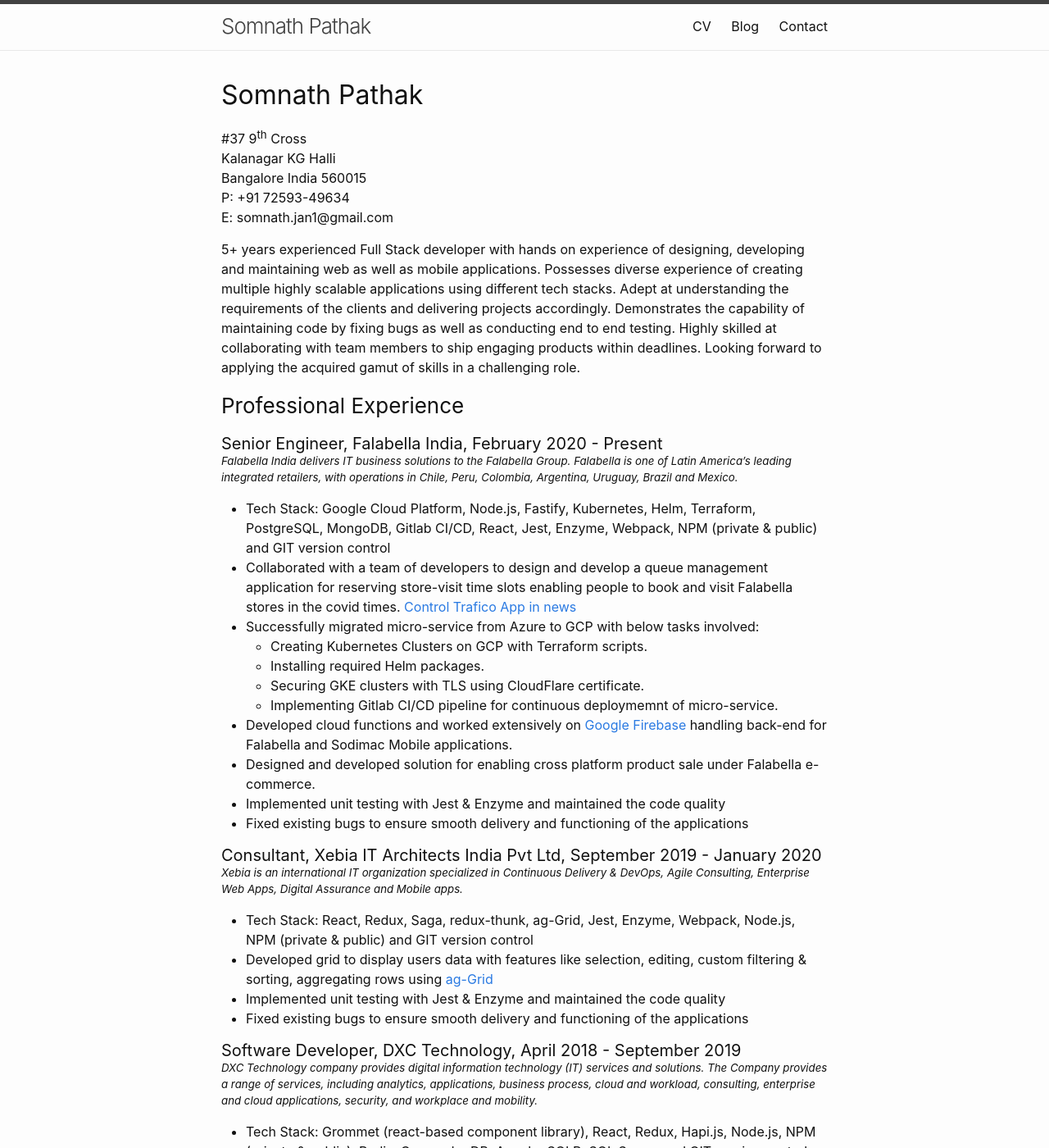
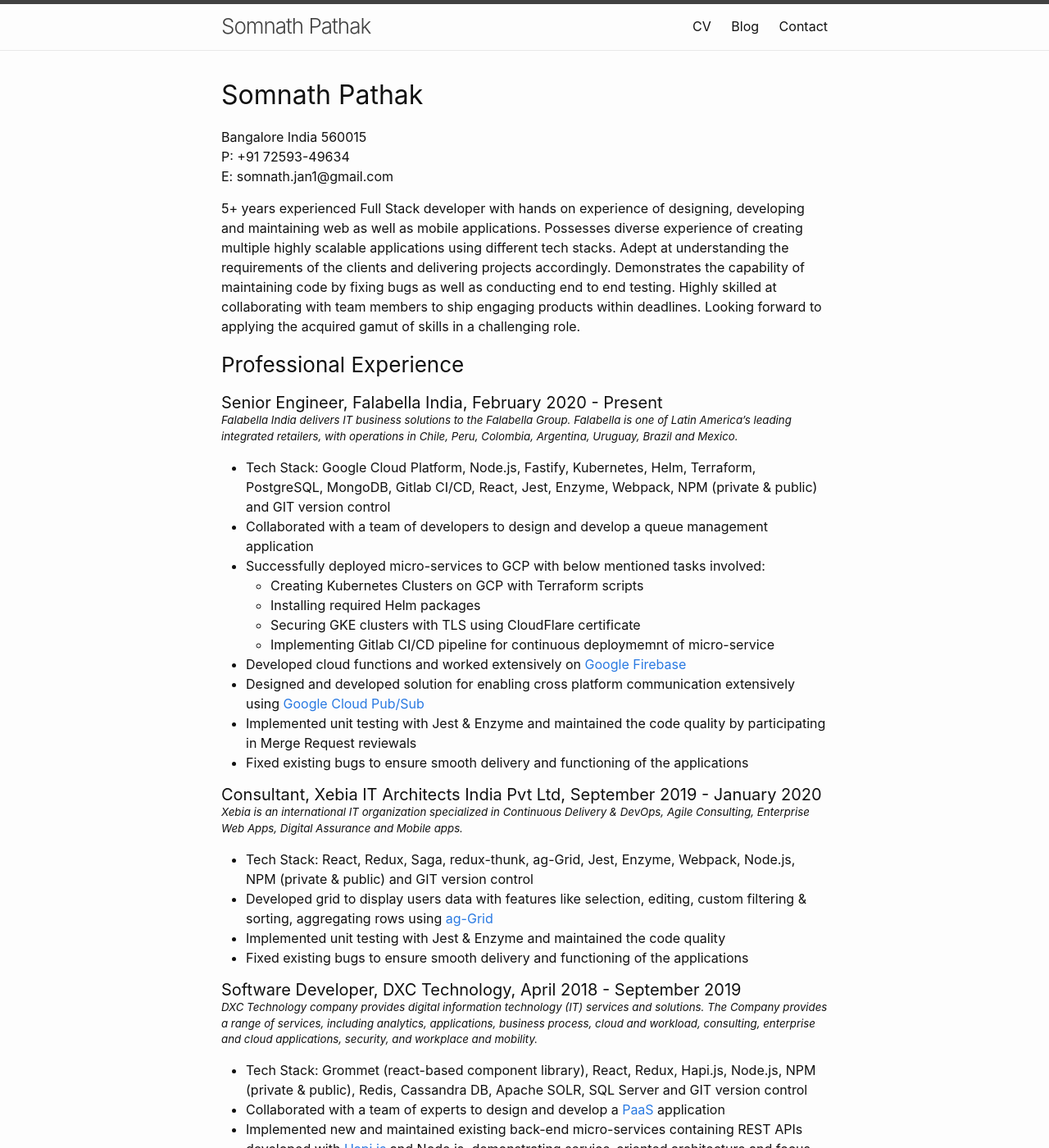
Before and after one commit to somnathpathak/web, a Jekyll site: the page built from cv/index.md, in a window 1280 px wide and 1400 px high. Shown: the whole window at 82% size. Built offline with Jekyll 4.4.1, drawn with Linux system fonts in a browser that asks for light colours.

Commit message:
Update work exp

```diff
--- a/cv/index.md
+++ b/cv/index.md
@@ -11,8 +11,6 @@ permalink: /cv/
 
 ## Somnath Pathak
 
-#37 9<sup>th</sup> Cross
-Kalanagar KG Halli
 Bangalore India 560015
 P: +91 72593-49634
 E: somnath.jan1@gmail.com
@@ -27,15 +25,15 @@ E: somnath.jan1@gmail.com
 #### Senior Engineer, Falabella India, February 2020 - Present
 ##### *Falabella India delivers IT business solutions to the Falabella Group. Falabella is one of Latin America's leading integrated retailers, with operations in Chile, Peru, Colombia, Argentina, Uruguay, Brazil and Mexico.*
 + Tech Stack: Google Cloud Platform, Node.js, Fastify, Kubernetes, Helm, Terraform, PostgreSQL, MongoDB, Gitlab CI/CD, React, Jest, Enzyme, Webpack, NPM (private & public) and GIT version control
-+ Collaborated with a team of developers to design and develop a queue management application for reserving store-visit time slots enabling people to book and visit Falabella stores in the covid times. [Control Trafico App in news](https://www.mercadonegro.pe/retail/mallplaza-crea-reserva-tu-visita-una-manera-ordenada-de-programar-asistencias/)
-+ Successfully migrated micro-service from Azure to GCP with below tasks involved:
-    - Creating Kubernetes Clusters on GCP with Terraform scripts.
-    - Installing required Helm packages.
-    - Securing GKE clusters with TLS using CloudFlare certificate.
-    - Implementing Gitlab CI/CD pipeline for continuous deploymemnt of micro-service.
-+ Developed cloud functions and worked extensively on [Google Firebase](https://firebase.google.com/) handling back-end for Falabella and Sodimac Mobile applications.
-+ Designed and developed solution for enabling cross platform product sale under Falabella e-commerce.
-+ Implemented unit testing with Jest & Enzyme and maintained the code quality
++ Collaborated with a team of developers to design and develop a queue management application
++ Successfully deployed micro-services to GCP with below mentioned tasks involved:
+    - Creating Kubernetes Clusters on GCP with Terraform scripts
+    - Installing required Helm packages
+    - Securing GKE clusters with TLS using CloudFlare certificate
+    - Implementing Gitlab CI/CD pipeline for continuous deploymemnt of micro-service
++ Developed cloud functions and worked extensively on [Google Firebase](https://firebase.google.com/)
++ Designed and developed solution for enabling cross platform communication extensively using [Google Cloud Pub/Sub](https://cloud.google.com/pubsub/docs)
++ Implemented unit testing with Jest & Enzyme and maintained the code quality by participating in Merge Request reviewals
 + Fixed existing bugs to ensure smooth delivery and functioning of the applications
 
 {: .header-with-subheader}
```
